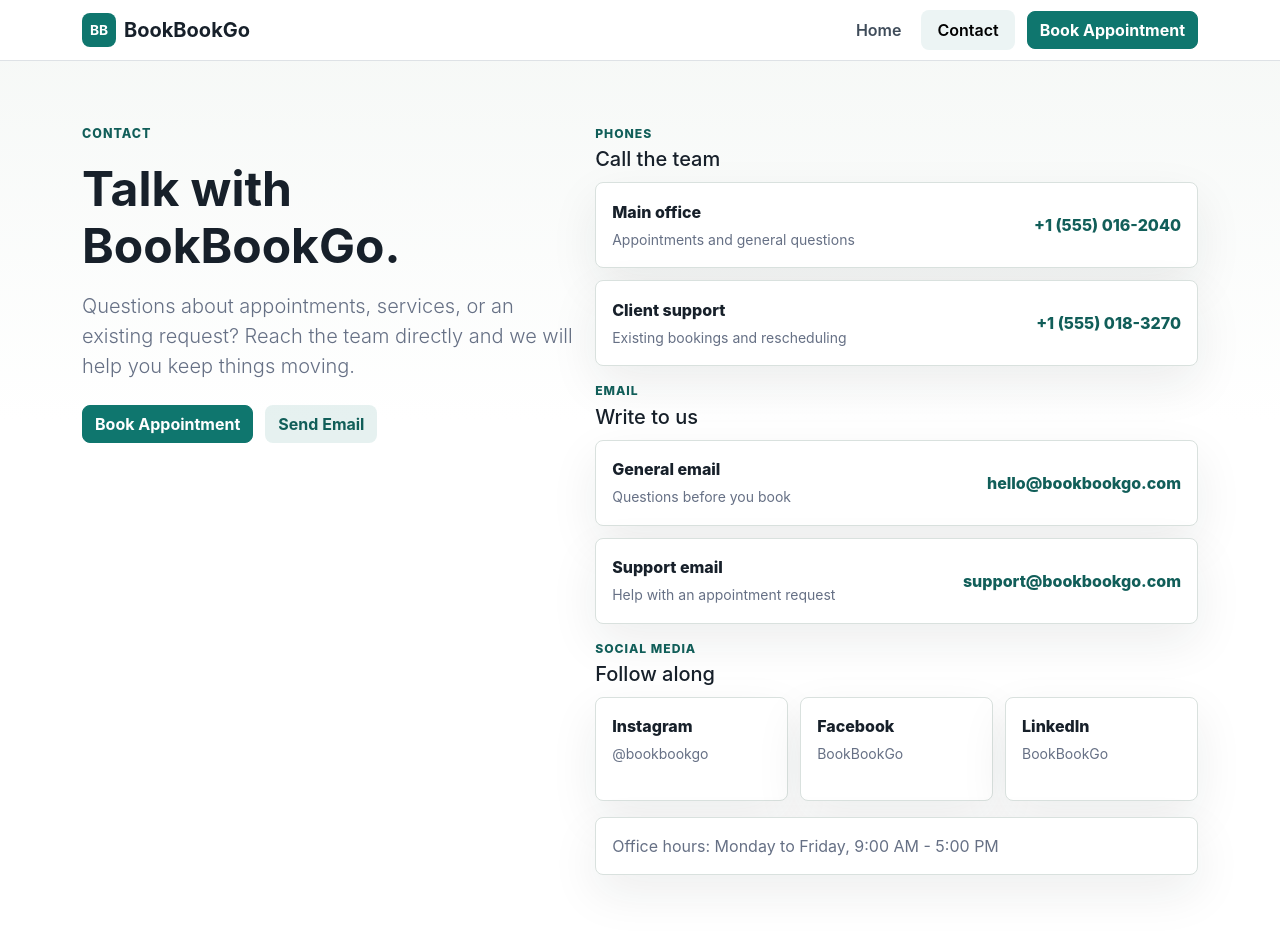
After one commit to vfb-dev/bookbookgo, a Django app: page /contact/ in a window 1280 px wide. The commit adds this page. Run offline with Django 5.2, Linux system fonts and the light colour scheme; some libraries are stand-ins or nearby versions.

Commit message:
contact page

```diff
--- a/bookings/urls.py
+++ b/bookings/urls.py
@@ -1,8 +1,17 @@
 from django.urls import path, include
-from .views import HomeView, DashboardView, AppointmentCreateView, AppointmentSuccessView, AppointmentDetailView, BookedTimesView
+from .views import (
+    AppointmentCreateView,
+    AppointmentDetailView,
+    AppointmentSuccessView,
+    BookedTimesView,
+    ContactView,
+    DashboardView,
+    HomeView,
+)
 
 urlpatterns = [
     path("", HomeView.as_view(), name="home"),
+    path("contact/", ContactView.as_view(), name="contact"),
     path("dashboard/", DashboardView.as_view(), name="dashboard"),
     path("dashboard/appointments/<int:pk>/", AppointmentDetailView.as_view(), name="appointment_detail"),
     path('book/', AppointmentCreateView.as_view(), name="appointment_create"),
--- a/bookings/views.py
+++ b/bookings/views.py
@@ -30,6 +30,45 @@ class HomeView(View):
             "bookings/home.html",
             {"services": services},
         )
+
+class ContactView(View):
+    def get(self, request):
+        contact_context = {
+            "phones": [
+                {
+                    "label": "Main office",
+                    "display": "+1 (555) 016-2040",
+                    "href": "+15550162040",
+                    "note": "Appointments and general questions",
+                },
+                {
+                    "label": "Client support",
+                    "display": "+1 (555) 018-3270",
+                    "href": "+15550183270",
+                    "note": "Existing bookings and rescheduling",
+                },
+            ],
+            "emails": [
+                {
+                    "label": "General email",
+                    "address": "hello@bookbookgo.com",
+                    "note": "Questions before you book",
+                },
+                {
+                    "label": "Support email",
+                    "address": "support@bookbookgo.com",
+                    "note": "Help with an appointment request",
+                },
+            ],
+            "social_links": [
+                {"name": "Instagram", "handle": "@bookbookgo", "url": "https://www.instagram.com/bookbookgo/"},
+                {"name": "Facebook", "handle": "BookBookGo", "url": "https://www.facebook.com/bookbookgo/"},
+                {"name": "LinkedIn", "handle": "BookBookGo", "url": "https://www.linkedin.com/company/bookbookgo/"},
+            ],
+            "office_hours": "Monday to Friday, 9:00 AM - 5:00 PM",
+        }
+
+        return render(request, "bookings/contact.html", contact_context)
 
 class DashboardView(LoginRequiredMixin, View):
     login_url = "/admin/login/"
--- a/static/css/app.css
+++ b/static/css/app.css
@@ -221,6 +221,104 @@ a:hover {
 
 .section-heading {
   max-width: 720px;
+}
+
+.contact-section {
+  padding: 4rem 0;
+}
+
+.contact-layout {
+  display: grid;
+  grid-template-columns: minmax(0, 0.9fr) minmax(0, 1.1fr);
+  gap: 1.25rem;
+  align-items: start;
+}
+
+.contact-copy {
+  max-width: 560px;
+}
+
+.contact-actions {
+  display: flex;
+  flex-wrap: wrap;
+  gap: 0.75rem;
+}
+
+.contact-details {
+  display: grid;
+  gap: 1rem;
+}
+
+.contact-group {
+  display: grid;
+  gap: 0.7rem;
+}
+
+.contact-list {
+  display: grid;
+  gap: 0.75rem;
+  margin: 0;
+  padding: 0;
+  list-style: none;
+}
+
+.contact-row,
+.social-link,
+.contact-note {
+  border: 1px solid var(--bbg-line);
+  border-radius: var(--bbg-radius);
+  background: #ffffff;
+  box-shadow: var(--bbg-shadow);
+}
+
+.contact-row {
+  display: flex;
+  min-height: 86px;
+  align-items: center;
+  justify-content: space-between;
+  gap: 1rem;
+  padding: 1rem;
+}
+
+.contact-label {
+  display: block;
+  margin-bottom: 0.18rem;
+  color: var(--bbg-ink);
+  font-weight: 800;
+}
+
+.contact-link {
+  color: var(--bbg-primary-dark);
+  font-weight: 800;
+  text-decoration: none;
+  white-space: nowrap;
+}
+
+.contact-link:hover {
+  text-decoration: underline;
+}
+
+.social-grid {
+  display: grid;
+  grid-template-columns: repeat(3, minmax(0, 1fr));
+  gap: 0.75rem;
+}
+
+.social-link {
+  min-height: 104px;
+  padding: 1rem;
+  color: inherit;
+  text-decoration: none;
+}
+
+.social-link:hover {
+  border-color: rgba(15, 118, 110, 0.42);
+  color: inherit;
+  transform: translateY(-1px);
+}
+
+.contact-note {
+  padding: 1rem;
 }
 
 .service-grid {
@@ -529,6 +627,7 @@ textarea.form-control {
     min-height: 360px;
   }
 
+  .contact-layout,
   .service-grid,
   .stats-grid,
   .booking-layout {
@@ -541,6 +640,10 @@ textarea.form-control {
 }
 
 @media (max-width: 767.98px) {
+  .contact-section {
+    padding: 3rem 0;
+  }
+
   .hero-proof {
     grid-template-columns: 1fr;
   }
@@ -559,6 +662,15 @@ textarea.form-control {
     grid-template-columns: repeat(2, minmax(0, 1fr));
   }
 
+  .contact-row {
+    align-items: flex-start;
+    flex-direction: column;
+  }
+
+  .social-grid {
+    grid-template-columns: 1fr;
+  }
+
   .booking-panel,
   .success-panel,
   .panel {
--- a/templates/base.html
+++ b/templates/base.html
@@ -52,6 +52,15 @@
                   {% if request.resolver_match.url_name == 'home' %}aria-current="page"{% endif %}
                 >
                   Home
+                </a>
+              </li>
+              <li class="nav-item">
+                <a
+                  class="nav-link px-3 {% if request.resolver_match.url_name == 'contact' %}active{% endif %}"
+                  href="{% url 'contact' %}"
+                  {% if request.resolver_match.url_name == 'contact' %}aria-current="page"{% endif %}
+                >
+                  Contact
                 </a>
               </li>
 
--- /dev/null
+++ b/templates/bookings/contact.html
@@ -0,0 +1,93 @@
+{% extends 'base.html' %}
+
+{% block title %}Contact | BookBookGo{% endblock %}
+
+{% block content %}
+<section class="contact-section">
+  <div class="container">
+    <div class="contact-layout">
+      <div class="contact-copy">
+        <p class="eyebrow mb-3">Contact</p>
+        <h1 class="display-5 fw-bold mb-3">Talk with BookBookGo.</h1>
+        <p class="lead text-muted mb-4">
+          Questions about appointments, services, or an existing request? Reach
+          the team directly and we will help you keep things moving.
+        </p>
+
+        <div class="contact-actions">
+          <a href="{% url 'appointment_create' %}" class="btn btn-primary">
+            Book Appointment
+          </a>
+          <a href="mailto:hello@bookbookgo.com" class="btn btn-soft">
+            Send Email
+          </a>
+        </div>
+      </div>
+
+      <div class="contact-details">
+        <section class="contact-group" aria-labelledby="contact-phone-heading">
+          <div>
+            <p class="section-kicker mb-1">Phones</p>
+            <h2 class="h5 mb-0" id="contact-phone-heading">Call the team</h2>
+          </div>
+
+          <ul class="contact-list">
+            {% for phone in phones %}
+            <li class="contact-row">
+              <span>
+                <span class="contact-label">{{ phone.label }}</span>
+                <span class="small text-muted">{{ phone.note }}</span>
+              </span>
+              <a class="contact-link" href="tel:{{ phone.href }}">
+                {{ phone.display }}
+              </a>
+            </li>
+            {% endfor %}
+          </ul>
+        </section>
+
+        <section class="contact-group" aria-labelledby="contact-email-heading">
+          <div>
+            <p class="section-kicker mb-1">Email</p>
+            <h2 class="h5 mb-0" id="contact-email-heading">Write to us</h2>
+          </div>
+
+          <ul class="contact-list">
+            {% for email in emails %}
+            <li class="contact-row">
+              <span>
+                <span class="contact-label">{{ email.label }}</span>
+                <span class="small text-muted">{{ email.note }}</span>
+              </span>
+              <a class="contact-link" href="mailto:{{ email.address }}">
+                {{ email.address }}
+              </a>
+            </li>
+            {% endfor %}
+          </ul>
+        </section>
+
+        <section class="contact-group" aria-labelledby="contact-social-heading">
+          <div>
+            <p class="section-kicker mb-1">Social media</p>
+            <h2 class="h5 mb-0" id="contact-social-heading">Follow along</h2>
+          </div>
+
+          <div class="social-grid">
+            {% for social in social_links %}
+            <a class="social-link" href="{{ social.url }}" target="_blank" rel="noopener">
+              <span class="contact-label">{{ social.name }}</span>
+              <span class="small text-muted">{{ social.handle }}</span>
+            </a>
+            {% endfor %}
+          </div>
+        </section>
+
+        <p class="contact-note text-muted mb-0">
+          Office hours: {{ office_hours }}
+        </p>
+      </div>
+    </div>
+  </div>
+</section>
+{% endblock %}
```
Also changed, not shown: bookings/tests.py (+11 -0 lines).
